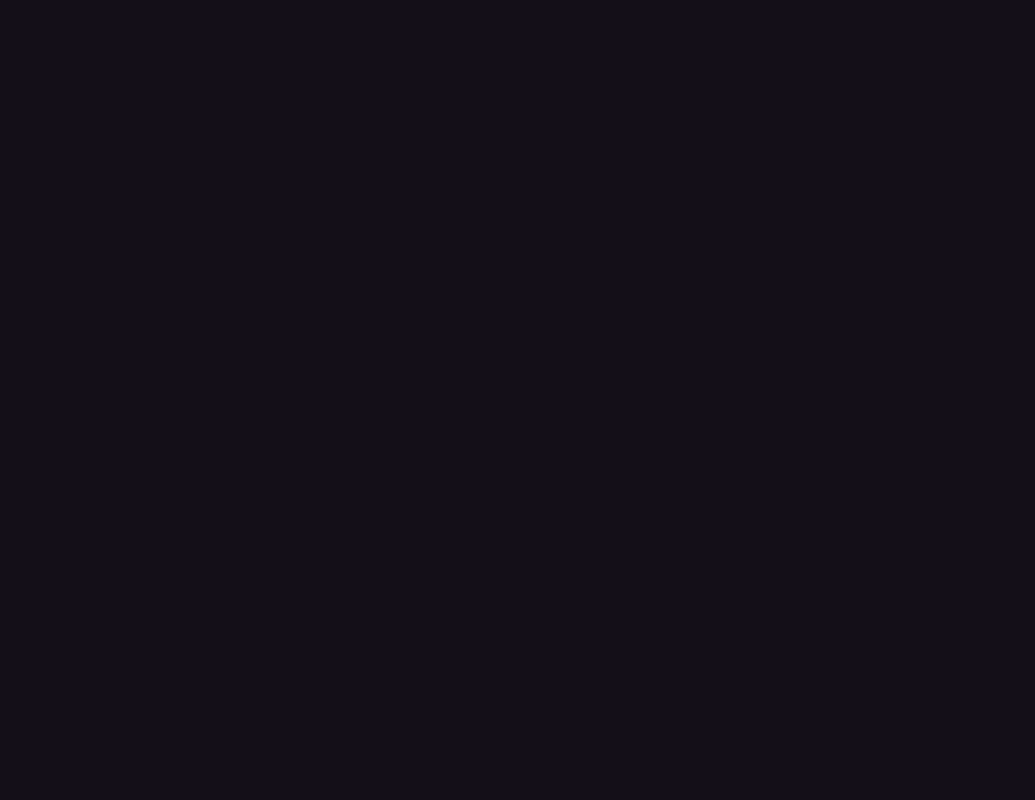
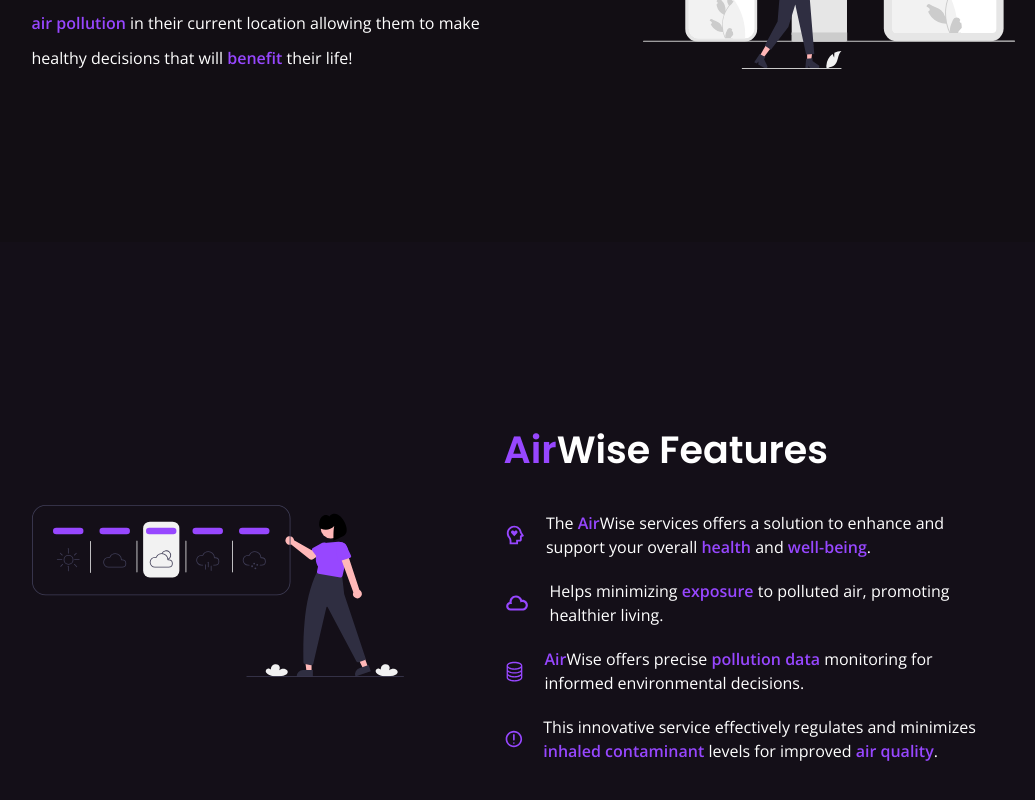
Before and after one commit to NEBOLISA/airwiseTest, a React (Create React App) app: page / in a window 1280 px wide. Shown: the part 1664-2464 px from the top of the page, without its empty margins (117-1152 px from the left). Before the commit the page ends 1666 px from the top, so only its background shows below. Built offline with nearby package versions, Linux system fonts and the light colour scheme.

Commit message:
Tuesday Update

```diff
--- a/src/App.js
+++ b/src/App.js
@@ -8,6 +8,7 @@ import AboutComponent from "./components/aboutComponent";
 
 import ButtonComp from "./components/buttonComp";
 import { useState } from "react";
+import FeaturesComponent from "./components/featuresComponent";
 function App() {
   //state to handle hero section imaeg swap
   const [backgroundImage, setBackgroundImage] = useState(null);
@@ -16,14 +17,14 @@ function App() {
 
   const handleMouseEnter = (imageUrl) => {
     setBackgroundImage(`url(${imageUrl})`);
-    setTextColor("black");
+    setTextColor("white");
     setOpacity("0");
   };
   const backgroundProperties = {
     backgroundImage: backgroundImage,
-    transition: "background-image 1.5s ease",
+    transition: "background-image 1s ease-in-out",
   };
-  const textTransition = "color 1.5s ease";
+  const textTransition = "color 1s ease-in-out";
   const handleMouseLeave = () => {
     setBackgroundImage(null);
     setTextColor(null);
@@ -74,6 +75,7 @@ function App() {
       </section>
       <StatsComponent />
       <AboutComponent />
+      <FeaturesComponent />
     </div>
   );
 }
--- a/src/components/aboutComponent.css
+++ b/src/components/aboutComponent.css
@@ -8,13 +8,14 @@
     font-family: "Poppins";
 }
 .container__about {
-    background: #140f18;
+    background: #120e14;
     padding: 20px;
     color: white;
     display: flex;
     flex-direction: column;
     font-size: 26px;
     font-family: "openSans";
+    padding-bottom: 150px;
 }
 
 .title-container {
@@ -25,8 +26,11 @@
     display: flex;
     flex-direction: row;
     align-items: center;
-    max-width: 80%;
+    justify-content: center;
+    max-width: 1300px;
     margin: 0 auto;
+    margin-top: 100px;
+    gap: 100px;
 }
 .left-text {
     flex: 1;
@@ -36,9 +40,10 @@
     font-weight: 300;
     font-family: 'Open Sans';
     line-height: 2.2;
+    max-width: 40%;
 }
 .right-image {
-    width: 50%;
+    width: 30%;
 }
 .highlighted-text {
     color: #9747FF;
--- a/src/components/aboutComponent.jsx
+++ b/src/components/aboutComponent.jsx
@@ -1,6 +1,6 @@
 import React from 'react';
 import './aboutComponent.css';
-import about from '../assets/images/test.png'
+import about from '../assets/images/about.svg'
 
 const AboutComponent = () => {
   return (
--- /dev/null
+++ b/src/components/featuresComponent.css
@@ -0,0 +1,23 @@
+.container__features {
+  padding: 20px;
+  color: white;
+  display: flex;
+  flex-direction: column;
+  font-size: 26px;
+  font-family: "openSans";
+  padding-bottom: 100px;
+}
+
+.features__icon {
+  color: #9747ff;
+  font-size: 36px;
+}
+
+.features__icon--wrapper {
+  display: flex;
+  align-items: center;
+  justify-content: center;
+  line-height: 1.5;
+  gap: 20px;
+  margin-bottom: 20px;
+}
--- /dev/null
+++ b/src/components/featuresComponent.jsx
@@ -0,0 +1,91 @@
+import React from "react";
+import "./featuresComponent.css";
+import features from "../assets/images/features.svg";
+import { RiMentalHealthLine } from "react-icons/ri";
+import { TiWeatherCloudy } from "react-icons/ti";
+import { BsDatabase } from "react-icons/bs";
+import { CgDanger } from "react-icons/cg";
+
+const FeaturesComponent = () => {
+  return (
+    <div className="container__features">
+      <div className="title-container"></div>
+
+      <div className="content-container">
+        <img src={features} alt="Image" className="right-image" />
+        <p className="left-text">
+          <h1 className="page-title" style={{ textAlign: "left" }}>
+            <span className="highlighted-text">
+              <b>Air</b>
+            </span>
+            Wise Features
+          </h1>
+          <div className="features__icon--wrapper">
+            <RiMentalHealthLine className="features__icon" />
+            <span>
+              The{" "}
+              <span className="highlighted-text">
+                <b>Air</b>
+              </span>
+              Wise services offers a solution to enhance and support your
+              overall{" "}
+              <span className="highlighted-text">
+                <b>health</b>
+              </span>{" "}
+              and{" "}
+              <span className="highlighted-text">
+                <b>well-being</b>
+              </span>
+              .
+            </span>
+          </div>
+          <div className="features__icon--wrapper">
+            <TiWeatherCloudy
+              style={{ fontSize: "30px" }}
+              className="features__icon"
+            />
+            <span>
+              Helps minimizing{" "}
+              <span className="highlighted-text">
+                <b>exposure</b>
+              </span>{" "}
+              to polluted air, promoting healthier living.
+            </span>
+          </div>
+          <div className="features__icon--wrapper">
+            <BsDatabase
+              style={{ fontSize: "30px" }}
+              className="features__icon"
+            />
+            <span>
+              <span className="highlighted-text">
+                <b>Air</b>
+              </span>
+              Wise offers precise{" "}
+              <span className="highlighted-text">
+                <b>pollution data</b>
+              </span>{" "}
+              monitoring for informed environmental decisions.
+            </span>
+          </div>
+          <div className="features__icon--wrapper">
+            <CgDanger className="features__icon" />
+            <span>
+              This innovative service effectively regulates and minimizes{" "}
+              <span className="highlighted-text">
+                <b>inhaled contaminant</b>
+              </span>{" "}
+              levels for improved{" "}
+              <span className="highlighted-text">
+                <b>air quality</b>
+              </span>
+              .
+            </span>
+          </div>
+        </p>
+      </div>
+    </div>
+  );
+};
+
+export default FeaturesComponent;
--- a/src/components/navComp.css
+++ b/src/components/navComp.css
@@ -5,7 +5,7 @@
   right: 0;
   font-family: "Open Sans", sans-serif;
   height: 80px;
-  background-color: #140f18;;
+  background-color: #140f18;
   display: flex;
   justify-content: space-around;
   align-items: center;
--- a/src/components/statsComponent.css
+++ b/src/components/statsComponent.css
@@ -3,6 +3,7 @@
     padding: 20px;
     color: white;
     text-align: center;
+    margin-bottom: 100px;
   }
 .images {
     width: 50px;
```
Also changed, not shown: src/assets/images/about.svg (added), src/assets/images/features.svg (added).
